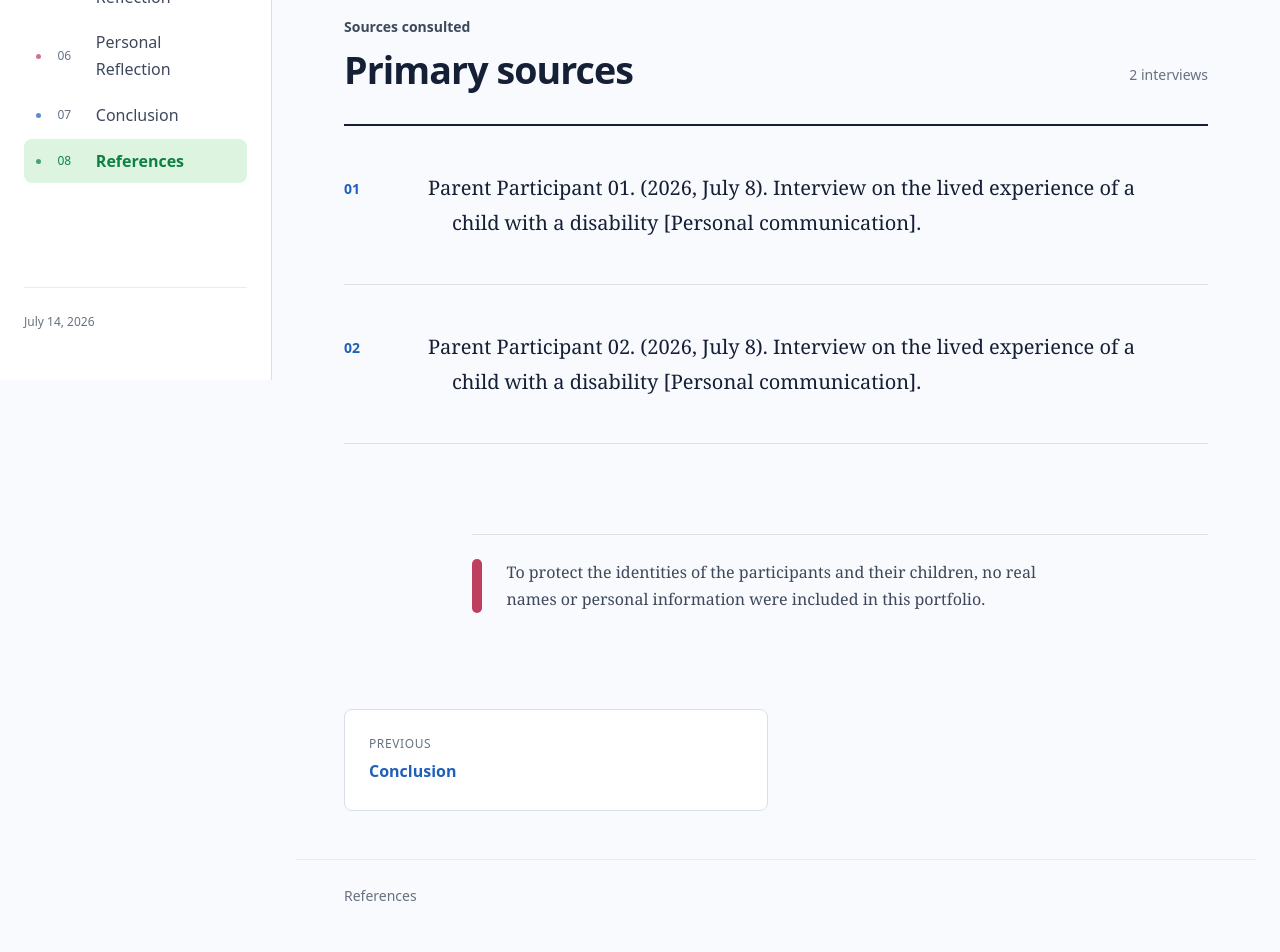
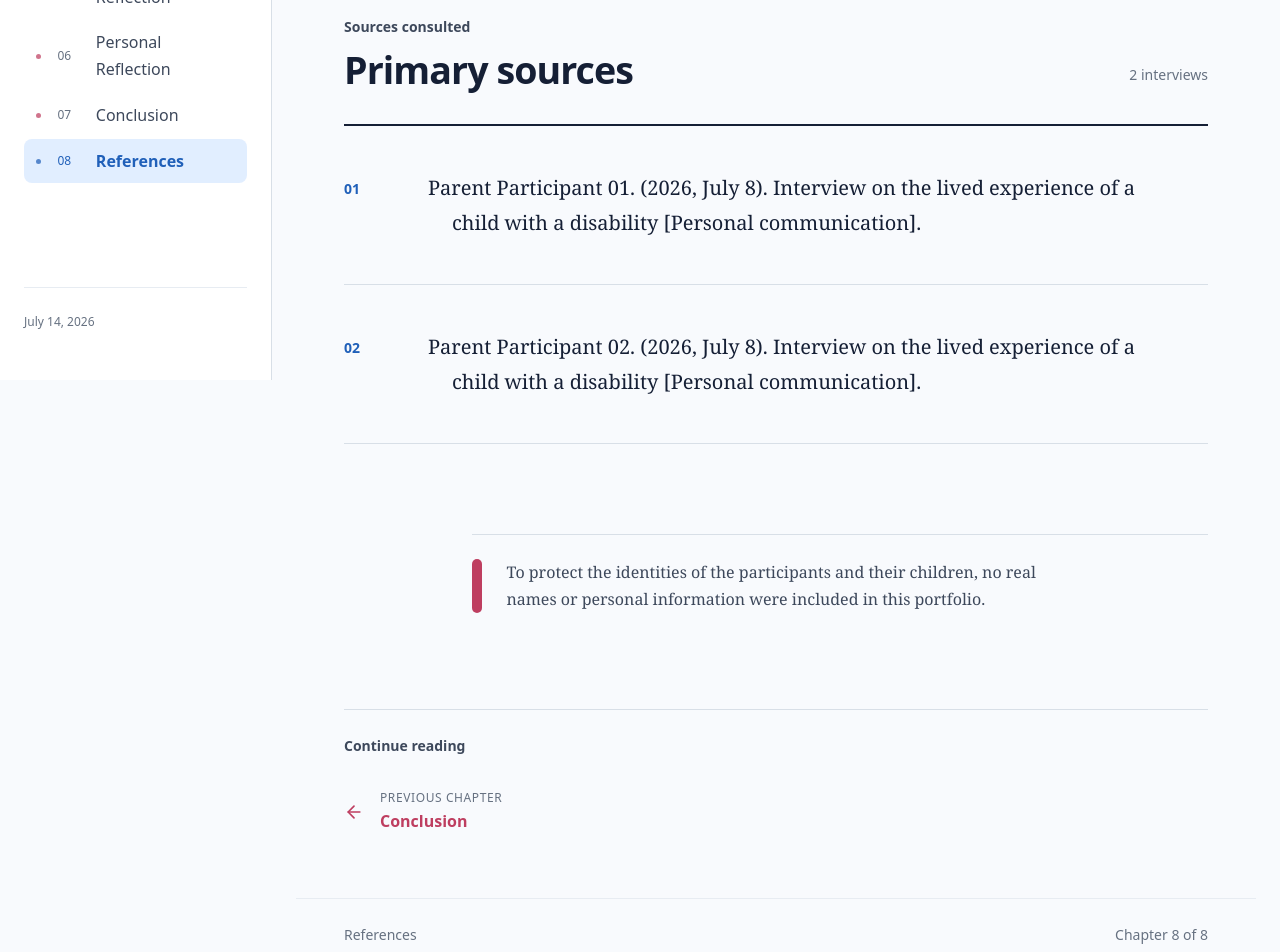
Before and after one commit to zyrahmariezg-hue/ePort-zy, a React (Vite) app: page /#/references in a window 1280 px wide. Shown: the part 420-1372 px from the top of the page. Built offline with nearby package versions, Linux system fonts and the light colour scheme.

Commit message:
Audit and refine shared ePortfolio components

```diff
--- a/src/components/layout/Layout.tsx
+++ b/src/components/layout/Layout.tsx
@@ -1,7 +1,9 @@
-import { Outlet, useLocation, Link } from 'react-router-dom'
+import { useEffect } from 'react'
+import { Outlet, useLocation } from 'react-router-dom'
 import { Sidebar } from '@/components/navigation/Sidebar'
 import { MobileTopBar } from '@/components/navigation/MobileTopBar'
 import { pages } from '@/data/navigation'
+import { PageTurn } from '@/components/navigation/PageTurn'
 
 export function Layout() {
   const location = useLocation()
@@ -10,6 +12,10 @@ export function Layout() {
   const prevPage = currentIndex > 0 ? pages[currentIndex - 1] : null
   const nextPage =
     currentIndex >= 0 && currentIndex < pages.length - 1 ? pages[currentIndex + 1] : null
+
+  useEffect(() => {
+    window.scrollTo({ top: 0, behavior: 'auto' })
+  }, [location.pathname])
 
   return (
     <div className="epf-shell">
@@ -24,29 +30,13 @@ export function Layout() {
         <main id="main-content" className="epf-content">
           <Outlet />
 
-          {(prevPage || nextPage) && (
-            <nav className="epf-pageturn" aria-label="Page navigation">
-              {prevPage ? (
-                <Link to={prevPage.path} className="epf-pageturn-card">
-                  <span className="epf-pageturn-dir">Previous</span>
-                  <span className="epf-pageturn-label">{prevPage.label}</span>
-                </Link>
-              ) : (
-                <span />
-              )}
-              {nextPage ? (
-                <Link to={nextPage.path} className="epf-pageturn-card epf-pageturn-card--next">
-                  <span className="epf-pageturn-dir">Next</span>
-                  <span className="epf-pageturn-label">{nextPage.label}</span>
-                </Link>
-              ) : (
-                <span />
-              )}
-            </nav>
-          )}
+          <PageTurn previous={prevPage} next={nextPage} />
         </main>
 
-        <footer className="epf-foot">{currentPage?.label ?? 'ePortfolio'}</footer>
+        <footer className="epf-foot">
+          <span>{currentPage?.label ?? 'ePortfolio'}</span>
+          {currentIndex >= 0 && <span>Chapter {currentIndex + 1} of {pages.length}</span>}
+        </footer>
       </div>
     </div>
   )
--- /dev/null
+++ b/src/components/navigation/NavigationList.tsx
@@ -0,0 +1,31 @@
+import { NavLink } from 'react-router-dom'
+import { pages } from '@/data/navigation'
+
+interface NavigationListProps {
+  drawer?: boolean
+  onNavigate?: () => void
+}
+
+export function NavigationList({ drawer = false, onNavigate }: NavigationListProps) {
+  return (
+    <ol className="epf-navlist">
+      {pages.map((page, index) => (
+        <li key={page.key}>
+          <NavLink
+            to={page.path}
+            end={page.path === '/'}
+            className={`epf-navitem${drawer ? ' epf-navitem--drawer' : ''}`}
+            data-tone={page.tone}
+            tabIndex={drawer ? 0 : undefined}
+            onClick={onNavigate}
+          >
+            <span className="epf-navitem-num" aria-hidden="true">
+              {String(index + 1).padStart(2, '0')}
+            </span>
+            <span className="epf-navitem-label">{page.label}</span>
+          </NavLink>
+        </li>
+      ))}
+    </ol>
+  )
+}
--- /dev/null
+++ b/src/components/navigation/PageTurn.tsx
@@ -0,0 +1,38 @@
+import { ArrowLeft, ArrowRight } from 'lucide-react'
+import { Link } from 'react-router-dom'
+import type { NavPage } from '@/data/navigation'
+
+interface PageTurnProps {
+  previous: NavPage | null
+  next: NavPage | null
+}
+
+export function PageTurn({ previous, next }: PageTurnProps) {
+  if (!previous && !next) return null
+
+  return (
+    <nav className="epf-pageturn" aria-label="Continue through the portfolio">
+      <p className="epf-pageturn-heading">Continue reading</p>
+      <div className="epf-pageturn-links">
+        {previous ? (
+          <Link to={previous.path} className="epf-pageturn-link" data-tone={previous.tone} rel="prev">
+            <ArrowLeft aria-hidden="true" />
+            <span>
+              <span className="epf-pageturn-dir">Previous chapter</span>
+              <span className="epf-pageturn-label">{previous.label}</span>
+            </span>
+          </Link>
+        ) : <span aria-hidden="true" />}
+        {next ? (
+          <Link to={next.path} className="epf-pageturn-link epf-pageturn-link--next" data-tone={next.tone} rel="next">
+            <span>
+              <span className="epf-pageturn-dir">Next chapter</span>
+              <span className="epf-pageturn-label">{next.label}</span>
+            </span>
+            <ArrowRight aria-hidden="true" />
+          </Link>
+        ) : <span aria-hidden="true" />}
+      </div>
+    </nav>
+  )
+}
--- a/src/components/navigation/Sidebar.tsx
+++ b/src/components/navigation/Sidebar.tsx
@@ -1,6 +1,6 @@
-import { Link, NavLink } from 'react-router-dom'
-import { pages } from '@/data/navigation'
+import { Link } from 'react-router-dom'
 import { siteMeta, coverMeta } from '@/data/site'
+import { NavigationList } from './NavigationList'
 
 export function Sidebar() {
   return (
@@ -16,23 +16,7 @@ export function Sidebar() {
       </Link>
 
       <nav aria-label="Sections">
-        <ol className="epf-navlist">
-          {pages.map((page, i) => (
-            <li key={page.key}>
-              <NavLink
-                to={page.path}
-                end={page.path === '/'}
-                className="epf-navitem"
-                data-tone={i % 3 === 0 ? 'blue' : i % 3 === 1 ? 'green' : 'rose'}
-              >
-                <span className="epf-navitem-num" aria-hidden="true">
-                  {String(i + 1).padStart(2, '0')}
-                </span>
-                <span className="epf-navitem-label">{page.label}</span>
-              </NavLink>
-            </li>
-          ))}
-        </ol>
+        <NavigationList />
       </nav>
 
       <p className="epf-sidebar-foot">{coverMeta.date}</p>
--- a/src/styles/base.css
+++ b/src/styles/base.css
@@ -21,6 +21,8 @@
     color-scheme: light;
     scroll-behavior: smooth;
     -webkit-text-size-adjust: 100%;
+    scrollbar-color: var(--scrollbar-thumb) var(--scrollbar-track);
+    scrollbar-width: thin;
   }
 
   body {
@@ -31,6 +33,26 @@
     background-color: var(--bg);
     -webkit-font-smoothing: antialiased;
     -moz-osx-font-smoothing: grayscale;
+  }
+
+  *::-webkit-scrollbar {
+    width: 0.75rem;
+    height: 0.75rem;
+  }
+
+  *::-webkit-scrollbar-track {
+    background: var(--scrollbar-track);
+  }
+
+  *::-webkit-scrollbar-thumb {
+    min-height: 2.75rem;
+    border: 3px solid var(--scrollbar-track);
+    border-radius: 999px;
+    background: var(--scrollbar-thumb);
+  }
+
+  *::-webkit-scrollbar-thumb:hover {
+    background: var(--scrollbar-thumb-hover);
   }
 
   h1, h2, h3, h4, h5, h6 {
@@ -55,7 +77,7 @@
   a {
     color: var(--accent);
     text-decoration: none;
-    transition: color 0.15s ease;
+    transition: color var(--motion-fast) var(--ease-out);
   }
 
   a:hover {
@@ -82,20 +104,29 @@
 
   /* Skip link */
   .skip-link {
-    position: absolute;
+    position: fixed;
     top: -100%;
     left: var(--space-md);
-    z-index: 100;
+    z-index: var(--z-skip-link);
     padding: var(--space-sm) var(--space-md);
     background: var(--accent);
     color: var(--surface);
     font-family: var(--font-sans);
     font-size: var(--text-sm);
     border-radius: var(--radius-sm);
-    transition: top 0.15s ease;
+    transition: top var(--motion-fast) var(--ease-out);
   }
 
   .skip-link:focus {
     top: var(--space-sm);
   }
+
+  @media (prefers-reduced-motion: reduce) {
+    html { scroll-behavior: auto; }
+    *, *::before, *::after {
+      animation-duration: 0.01ms !important;
+      animation-iteration-count: 1 !important;
+      transition-duration: 0.01ms !important;
+    }
+  }
 }
--- a/src/styles/shell.css
+++ b/src/styles/shell.css
@@ -18,7 +18,8 @@
   width: 1.75rem;
   height: 1.75rem;
   border-radius: var(--radius-sm);
-  background: conic-gradient(from 205deg, var(--accent) 0 33%, var(--accent-green) 33% 66%, var(--accent-warm) 66% 100%);
+  background: var(--accent);
+  box-shadow: inset -0.55rem 0 0 var(--accent-green), inset 0 -0.55rem 0 var(--accent-warm);
   flex: none;
 }
 .epf-brand-text {
@@ -56,7 +57,7 @@
   text-decoration: none;
   color: var(--ink-secondary);
   position: relative;
-  transition: background-color 0.15s var(--ease-out), color 0.15s var(--ease-out);
+  transition: background-color var(--motion-fast) var(--ease-out), color var(--motion-fast) var(--ease-out);
 }
 .epf-navitem::before {
   content: '';
@@ -66,7 +67,7 @@
   background: var(--nav-tone, var(--accent));
   flex: none;
   opacity: 0.72;
-  transition: transform 0.15s var(--ease-out), opacity 0.15s var(--ease-out);
+  transition: transform var(--motion-fast) var(--ease-out), opacity var(--motion-fast) var(--ease-out);
 }
 .epf-navitem[data-tone='blue'] { --nav-tone: var(--accent); --nav-wash: var(--accent-light); }
 .epf-navitem[data-tone='green'] { --nav-tone: var(--accent-green); --nav-wash: var(--accent-green-light); }
@@ -221,35 +222,57 @@
   font-family: var(--font-sans);
   font-size: var(--text-sm);
   color: var(--ink-muted);
+  display: flex;
+  justify-content: space-between;
+  gap: var(--space-md);
 }
 
 /* Page-turn (prev/next) */
 .epf-pageturn {
   margin-top: var(--space-3xl);
+  padding-top: var(--space-lg);
+  border-top: 1px solid var(--border);
+}
+.epf-pageturn-heading {
+  margin-bottom: var(--space-md);
+  font-family: var(--font-sans);
+  font-size: var(--text-sm);
+  font-weight: 600;
+  color: var(--ink-secondary);
+}
+.epf-pageturn-links {
   display: grid;
-  grid-template-columns: 1fr 1fr;
+  grid-template-columns: minmax(0, 1fr) minmax(0, 1fr);
+  gap: clamp(1rem, 4vw, 3rem);
+}
+.epf-pageturn-link {
+  --nav-tone: var(--accent);
+  display: flex;
+  align-items: center;
   gap: var(--space-md);
+  min-height: 4.75rem;
+  padding: var(--space-sm) 0;
+  text-decoration: none;
+  color: var(--ink);
 }
-.epf-pageturn-card {
-  display: flex;
-  flex-direction: column;
-  gap: var(--space-xs);
-  padding: var(--space-lg);
-  border: 1px solid var(--border);
-  border-radius: var(--radius-md);
-  background: var(--surface);
-  text-decoration: none;
-  transition: border-color 0.15s var(--ease-out), background-color 0.15s var(--ease-out);
+.epf-pageturn-link[data-tone='green'] { --nav-tone: var(--accent-green); }
+.epf-pageturn-link[data-tone='rose'] { --nav-tone: var(--accent-warm); }
+.epf-pageturn-link svg {
+  width: 1.25rem;
+  height: 1.25rem;
+  flex: none;
+  color: var(--nav-tone);
+  transition: transform var(--motion-fast) var(--ease-out);
 }
-.epf-pageturn-card:hover {
-  border-color: var(--accent);
-  background: var(--accent-light);
-}
-.epf-pageturn-card--next {
-  align-items: flex-end;
+.epf-pageturn-link--next {
+  justify-content: flex-end;
   text-align: right;
 }
+.epf-pageturn-link:hover { color: var(--ink); }
+.epf-pageturn-link:hover svg { transform: translateX(-0.25rem); }
+.epf-pageturn-link--next:hover svg { transform: translateX(0.25rem); }
 .epf-pageturn-dir {
+  display: block;
   font-family: var(--font-sans);
   font-size: var(--text-xs);
   text-transform: uppercase;
@@ -257,20 +280,28 @@
   color: var(--ink-muted);
 }
 .epf-pageturn-label {
+  display: block;
   font-family: var(--font-sans);
   font-size: var(--text-base);
   font-weight: 600;
-  color: var(--accent);
+  color: var(--nav-tone);
+  text-wrap: balance;
 }
 
 @media (max-width: 30rem) {
   /* stack page-turn on the smallest screens so labels don't cramp */
-  .epf-pageturn {
+  .epf-pageturn-links {
     grid-template-columns: 1fr;
   }
-  .epf-pageturn-card--next {
+  .epf-pageturn-links > span[aria-hidden='true'] { display: none; }
+  .epf-pageturn-link--next {
+    justify-content: space-between;
+    text-align: left;
+  }
+  .epf-pageturn-link--next span { order: -1; }
+  .epf-foot {
     align-items: flex-start;
-    text-align: left;
+    flex-direction: column;
   }
 }
 
@@ -308,7 +339,8 @@
   .epf-scrim,
   .epf-drawer,
   .epf-navitem,
-  .epf-pageturn-card {
+  .epf-pageturn-link,
+  .epf-pageturn-link svg {
     transition: none;
   }
 }
--- a/src/styles/tokens.css
+++ b/src/styles/tokens.css
@@ -67,10 +67,18 @@
 
   /* Easing — ease-out, no bounce */
   --ease-out: cubic-bezier(0.22, 1, 0.36, 1);
+  --motion-fast: 160ms;
+  --motion-standard: 240ms;
+
+  /* Scrollbars */
+  --scrollbar-track: var(--surface-alt);
+  --scrollbar-thumb: oklch(66% 0.035 258);
+  --scrollbar-thumb-hover: var(--ink-secondary);
 
   /* Z-index scale (semantic) */
   --z-sidebar: 30;
   --z-topbar: 40;
   --z-scrim: 45;
   --z-drawer: 50;
+  --z-skip-link: 60;
 }
```
Also changed, not shown: src/components/navigation/MobileTopBar.tsx (+4 -21 lines), src/components/ui/Card.tsx (deleted, +0 -23 lines), src/components/ui/ImagePlaceholder.tsx (deleted, +0 -39 lines), src/data/navigation.ts (+9 -8 lines).
